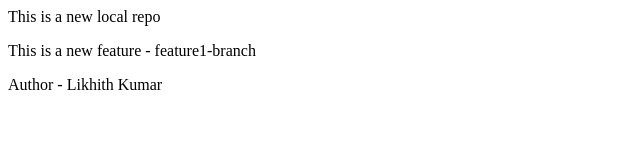
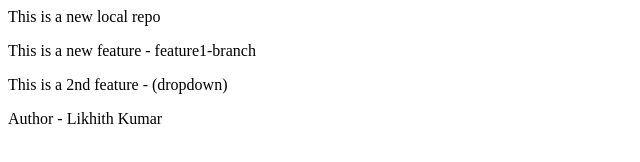
Before and after one commit to likhithkumarb75/local-repo, a plain HTML site: page index.html in a window 1280 px wide. Shown: the whole page, without its empty margins (0-640 px from the left). Drawn offline with Linux system fonts and the light colour scheme.

Commit message:
Add dropdown

```diff
--- a/index.html
+++ b/index.html
@@ -1,3 +1,4 @@
 <p>This is a new local repo </p>
 <p> This is a new feature - feature1-branch</p>
+<p> This is a 2nd feature - (dropdown)</p>
 <p> Author - Likhith Kumar</p>
```
